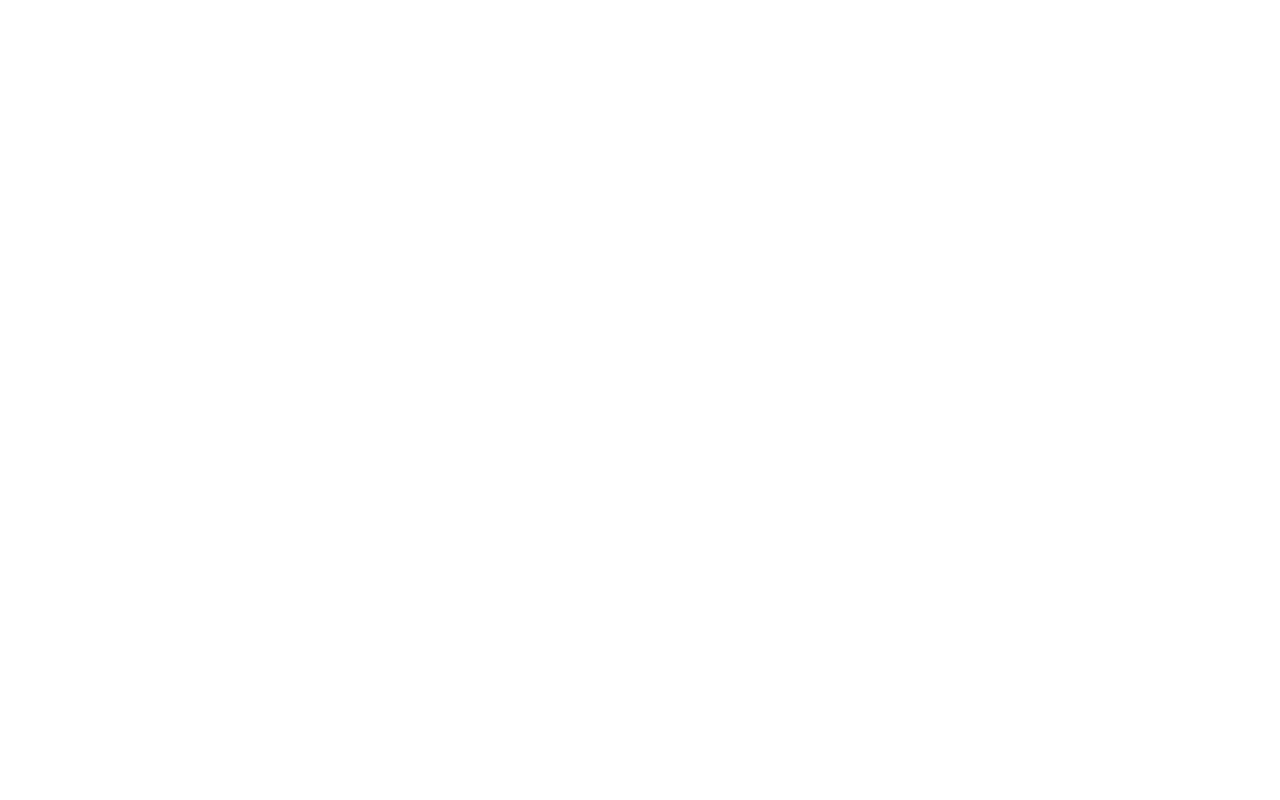
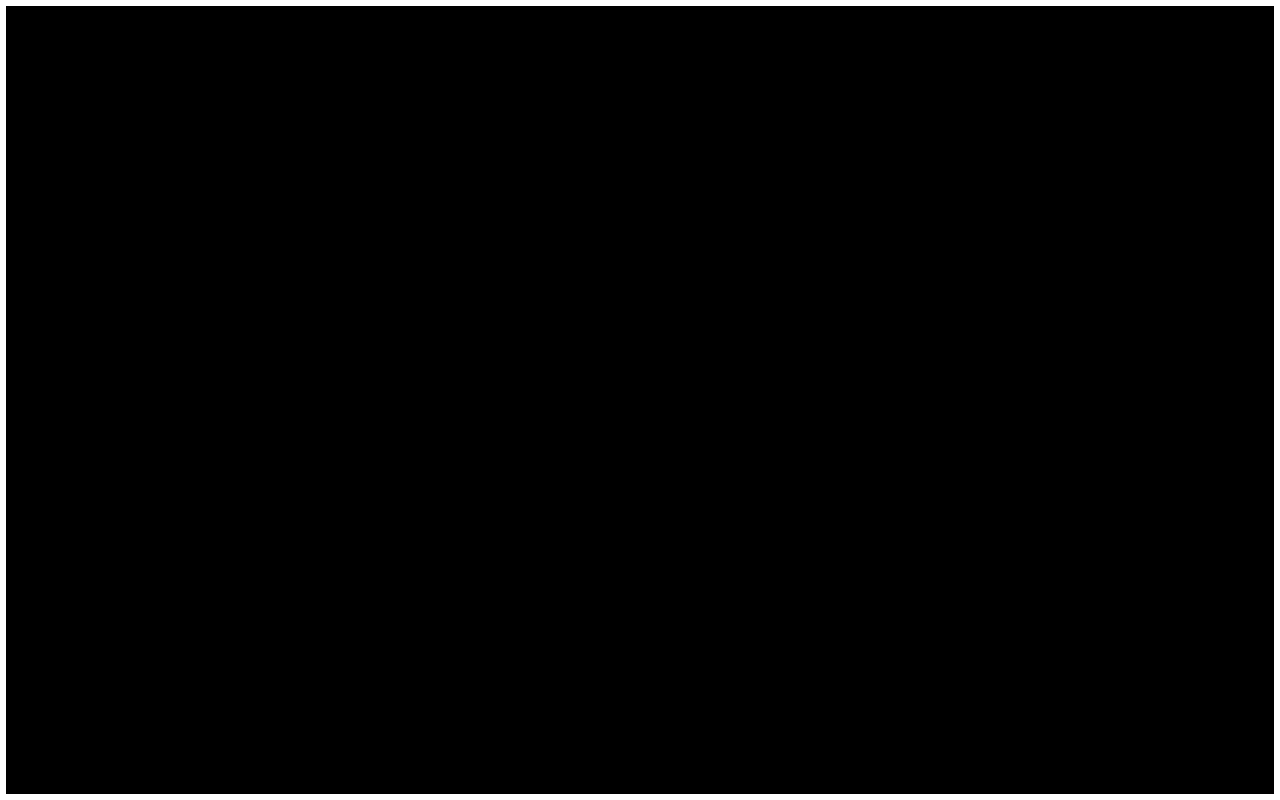
Before and after one commit to ablakey/automata, a website built with Parcel: page src/index.html in a window 1280 px wide. Built offline with nearby package versions, Linux system fonts and the light colour scheme.

Commit message:
Working basic loop. About to try a different approach for performance.

```diff
--- /dev/null
+++ b/src/Automata.ts
@@ -0,0 +1,91 @@
+import { MAJOR_AXIS_LENGTH, TICK_LENGTH } from "./config";
+
+export class Automata {
+  lastStamp = 0;
+  accumulatedTime = 0;
+  ctx: CanvasRenderingContext2D;
+  width: number;
+  height: number;
+  cells: number[][];
+  dirtyFlags: number;
+
+  constructor() {
+    const canvas = document.querySelector<HTMLCanvasElement>("#canvas")!;
+
+    const w = canvas.offsetWidth;
+    const h = canvas.offsetHeight;
+
+    const wide = w > h;
+
+    canvas.width = wide ? MAJOR_AXIS_LENGTH : MAJOR_AXIS_LENGTH / (h / w);
+    canvas.height = wide ? MAJOR_AXIS_LENGTH / (w / h) : MAJOR_AXIS_LENGTH;
+
+    this.width = canvas.width;
+    this.height = canvas.height;
+
+    this.ctx = canvas.getContext("2d")!;
+
+    const t0 = performance.now();
+    this.cells = new Array(this.width).fill(0).map(() => new Array(this.height));
+    console.log(performance.now() - t0);
+
+    this.forEach((x, y) => {
+      if (x === 0 || x === this.width - 1 || y === 0 || y === this.height - 1) {
+        this.cells[x][y] = 0;
+      }
+    });
+  }
+
+  forEach(fn: (x: number, y: number) => void, skipEdges = true) {
+    const t0 = performance.now();
+    const init = skipEdges ? 1 : 0;
+    const maxX = skipEdges ? this.width - 1 : this.width;
+    const maxY = skipEdges ? this.height - 1 : this.height;
+    for (let x = init; x < maxX; x++) {
+      for (let y = init; y < maxY; y++) {
+        // TODO: neighbours.
+        fn(x, y);
+      }
+    }
+    // console.log(performance.now() - t0);
+  }
+
+  draw() {
+    this.ctx.fillStyle = "rgba(0,0,0,1)";
+    this.forEach((x, y) => {
+      this.cells[x][y] = 0;
+      this.ctx.fillRect(x, y, 1, 1);
+      // this.palette[this.cells.data[x][y]];
+      // if (this.cells[x][y] === 0) {
+      // } else {
+      //   this.ctx.fillStyle = "rgba(0,100,50,1)";
+      //   this.ctx.fillRect(x, y, 1, 1);
+      // }
+    });
+  }
+
+  tick() {
+    this.draw();
+  }
+
+  loop() {
+    // Do not count the first loop. It might be a lot of time.
+    const now = performance.now();
+    if (this.lastStamp) {
+      this.accumulatedTime += now - this.lastStamp;
+    }
+    this.lastStamp = now;
+
+    // If we accumulated a ton of time, drain it. This is probably because we tabbed away for a while.
+    if (this.accumulatedTime > TICK_LENGTH * 2) {
+      this.accumulatedTime %= TICK_LENGTH;
+    }
+
+    if (this.accumulatedTime > TICK_LENGTH) {
+      this.tick();
+      this.accumulatedTime -= TICK_LENGTH;
+    }
+
+    requestAnimationFrame(this.loop.bind(this));
+  }
+}
--- /dev/null
+++ b/src/config.ts
@@ -0,0 +1,3 @@
+export const MAJOR_AXIS_LENGTH = 200;
+
+export const TICK_LENGTH = 25; // ms
--- a/src/index.html
+++ b/src/index.html
@@ -8,8 +8,7 @@
     />
   </head>
   <body>
-    <div id="viewport"></div>
-    <div id="ui"></div>
+    <canvas id="canvas"></canvas>
     <link rel="stylesheet" href="styles.css" type="text/css" />
     <script type="module" src="main.ts"></script>
   </body>
--- a/src/main.ts
+++ b/src/main.ts
@@ -1 +1,13 @@
-console.log("Hello, world!");
+import { Automata } from "./Automata";
+
+window.onload = () => {
+  window.automata = new Automata();
+  window.automata.loop();
+};
+
+declare global {
+  const automata: Automata;
+  interface Window {
+    automata: Automata;
+  }
+}
--- a/src/styles.css
+++ b/src/styles.css
@@ -0,0 +1,23 @@
+* {
+  box-sizing: border-box;
+  user-select: none;
+}
+
+html {
+  overflow: hidden;
+}
+
+body {
+  margin: 0;
+  position: absolute;
+  top: 0;
+  left: 0;
+  bottom: 0;
+  right: 0;
+}
+
+#canvas {
+  width: 100%;
+  height: 100%;
+  image-rendering: pixelated;
+}
```
